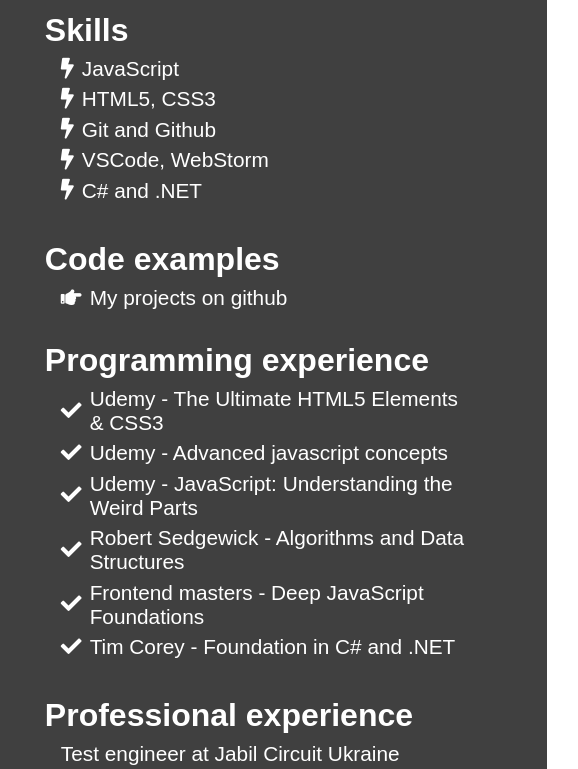
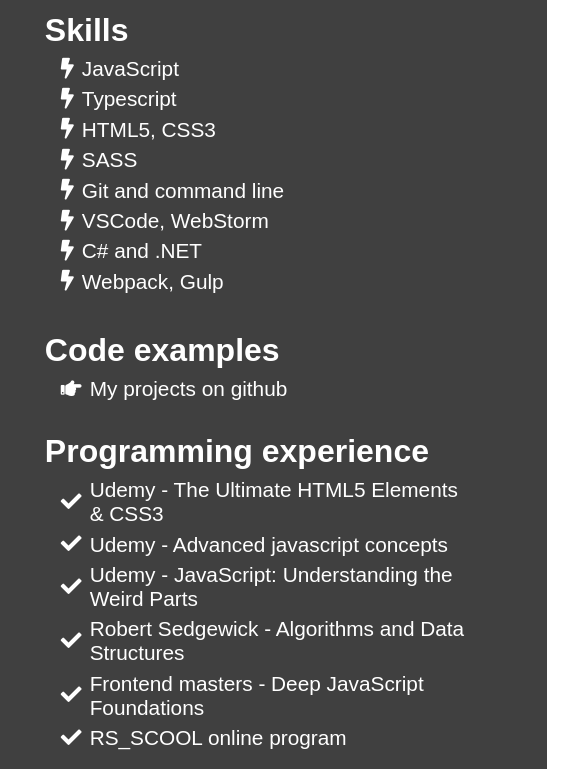
Before and after one commit to YuriyL-Git/rsschool-cv, a plain HTML site: page index.html in a window 1280 px wide. Shown: the part 188-957 px from the top of the page, 589-1167 px from the left. Drawn offline with Linux system fonts and the light colour scheme; a web font is replaced by a local one.

Commit message:
feat: update resume

```diff
--- a/index.html
+++ b/index.html
@@ -61,10 +61,13 @@
         <h2>Skills</h2>
         <ul class="skills info">
           <li><span class="fas fa-bolt"></span>JavaScript</li>
+          <li><span class="fas fa-bolt"></span>Typescript</li>
           <li><span class="fas fa-bolt"></span> HTML5, CSS3</li>
-          <li><span class="fas fa-bolt"></span>Git and Github</li>
+          <li><span class="fas fa-bolt"></span>SASS</li>
+          <li><span class="fas fa-bolt"></span>Git and command line</li>
           <li><span class="fas fa-bolt"></span>VSCode, WebStorm</li>
           <li><span class="fas fa-bolt"></span>C# and .NET</li>
+          <li><span class="fas fa-bolt"></span>Webpack, Gulp</li>
         </ul>
       </div>
 
@@ -84,7 +87,7 @@
           <li><i class="fas fa-check"></i>Udemy - JavaScript: Understanding the Weird Parts</li>
           <li><i class="fas fa-check"></i>Robert Sedgewick - Algorithms and Data Structures</li>
           <li><i class="fas fa-check"></i>Frontend masters - Deep JavaScript Foundations</li>
-          <li><i class="fas fa-check"></i>Tim Corey - Foundation in C# and .NET</li>
+          <li><i class="fas fa-check"></i>RS_SCOOL online program</li>
         </ul>
       </div>
 
```
